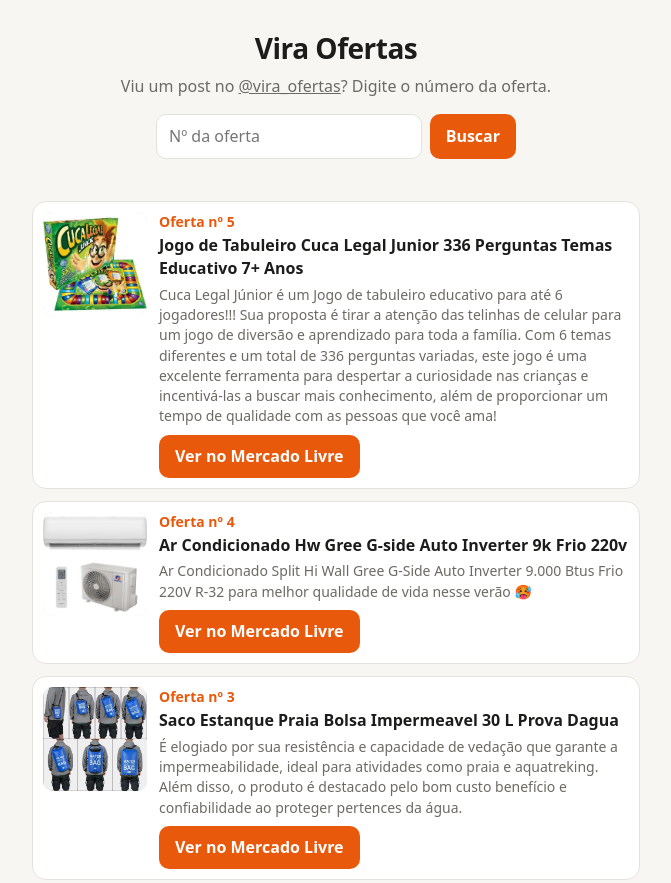
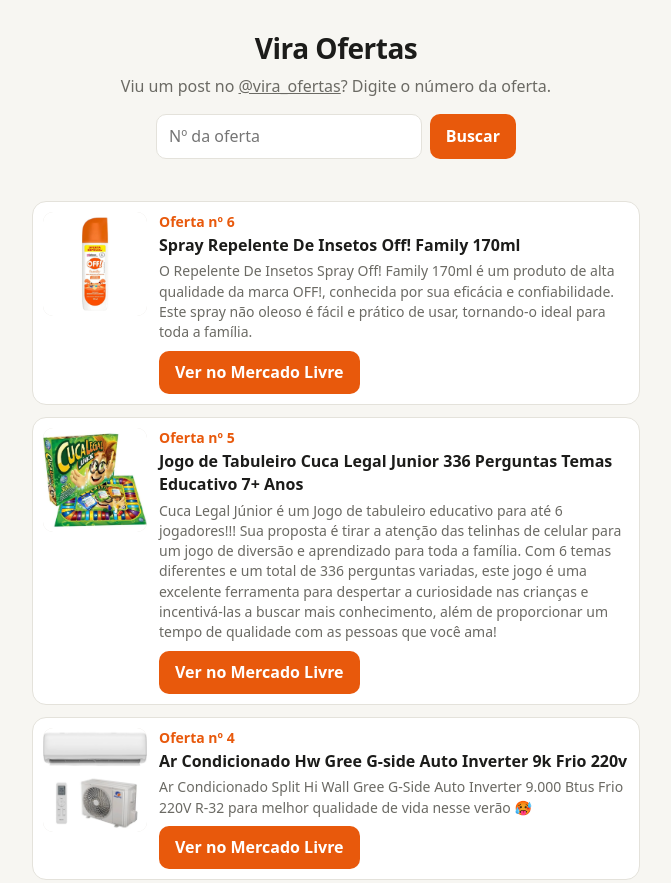
Before and after one commit to contatoviraoferta/vira-ofertas, a plain HTML site: page index.html in a window 1280 px wide. Shown: the top 883 px of the page, without its empty margins (304-975 px from the left). Drawn offline with Linux system fonts and the light colour scheme.

Commit message:
Atualiza página de ofertas

```diff
--- a/index.html
+++ b/index.html
@@ -37,6 +37,15 @@ footer a { color:inherit; }
   <div id="msg" role="status"></div>
 </header>
 <main>
+<article class="oferta" id="oferta-6">
+  <img src="img/6.jpg" alt="" loading="lazy">
+  <div>
+    <div class="num">Oferta nº 6</div>
+    <h2>Spray Repelente De Insetos Off! Family 170ml</h2>
+    <p>O Repelente De Insetos Spray Off! Family 170ml é um produto de alta qualidade da marca OFF!, conhecida por sua eficácia e confiabilidade. Este spray não oleoso é fácil e prático de usar, tornando-o ideal para toda a família.</p>
+    <a class="ver" href="https://meli.la/2kGzrGk" rel="sponsored noopener" target="_blank">Ver no Mercado Livre</a>
+  </div>
+</article>
 <article class="oferta" id="oferta-5">
   <img src="img/5.jpg" alt="" loading="lazy">
   <div>
```
